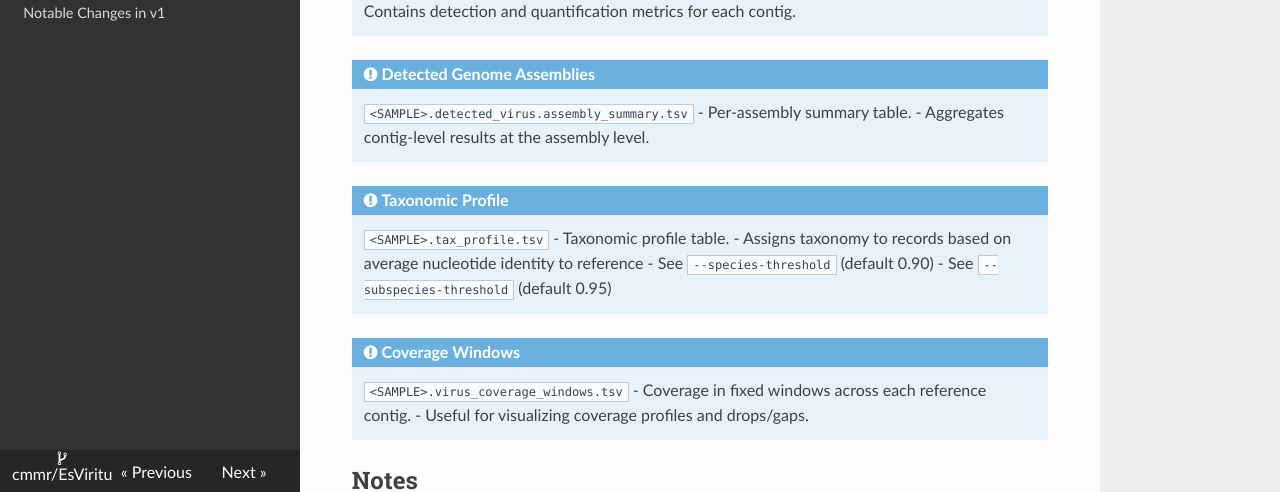
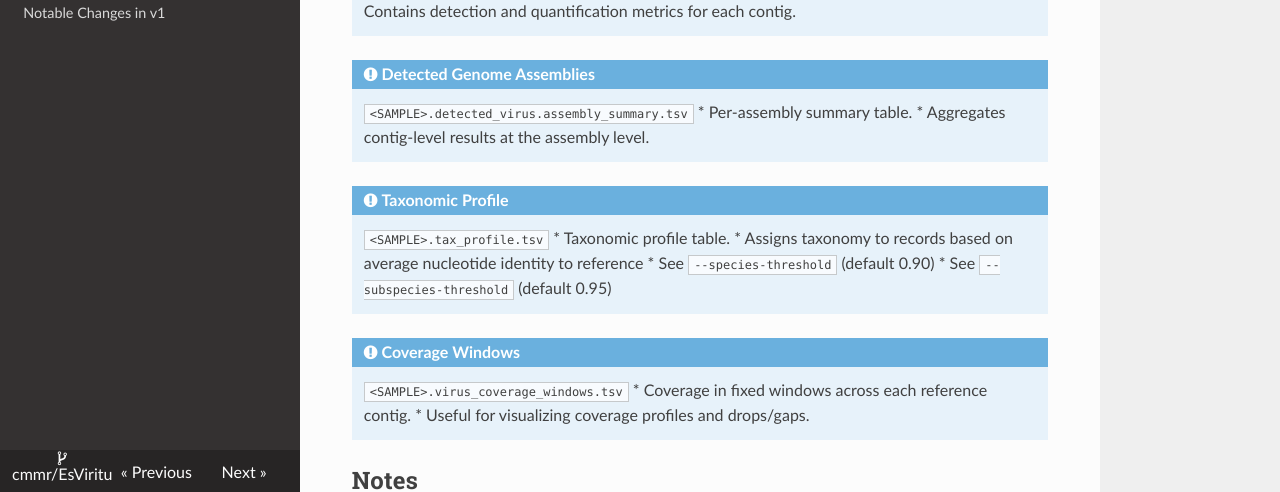
Before and after one commit to cmmr/EsViritu, an MkDocs documentation site: the page built from docs/data-directory.md, in a window 1280 px wide and 900 px high. Shown: the part 405-897 px from the top of the window. Built offline with MkDocs 1.6.1, drawn with Linux system fonts in a browser that asks for light colours; nearby versions of some CDN libraries.

Commit message:
fix bullet points in callouts

```diff
--- a/docs/data-directory.md
+++ b/docs/data-directory.md
@@ -14,20 +14,20 @@ Location: `<OUTPUT_DIR>/`
 
 !!! info "Detected Genome Assemblies"
     `<SAMPLE>.detected_virus.assembly_summary.tsv`
-    - Per-assembly summary table.
-    - Aggregates contig-level results at the assembly level.
+    * Per-assembly summary table.
+    * Aggregates contig-level results at the assembly level.
 
 !!! info "Taxonomic Profile"
     `<SAMPLE>.tax_profile.tsv`
-    - Taxonomic profile table.
-    - Assigns taxonomy to records based on average nucleotide identity to reference
-    - See `--species-threshold` (default 0.90)
-    - See `--subspecies-threshold` (default 0.95)
+    * Taxonomic profile table.
+    * Assigns taxonomy to records based on average nucleotide identity to reference
+    * See `--species-threshold` (default 0.90)
+    * See `--subspecies-threshold` (default 0.95)
 
 !!! info "Coverage Windows"
     `<SAMPLE>.virus_coverage_windows.tsv`
-    - Coverage in fixed windows across each reference contig.
-    - Useful for visualizing coverage profiles and drops/gaps.
+    * Coverage in fixed windows across each reference contig.
+    * Useful for visualizing coverage profiles and drops/gaps.
 
 ## Notes
 - Temporary/intermediate files are written under `<OUTPUT_DIR>/<SAMPLE>_temp/` (unless you set `--temp`).
```
